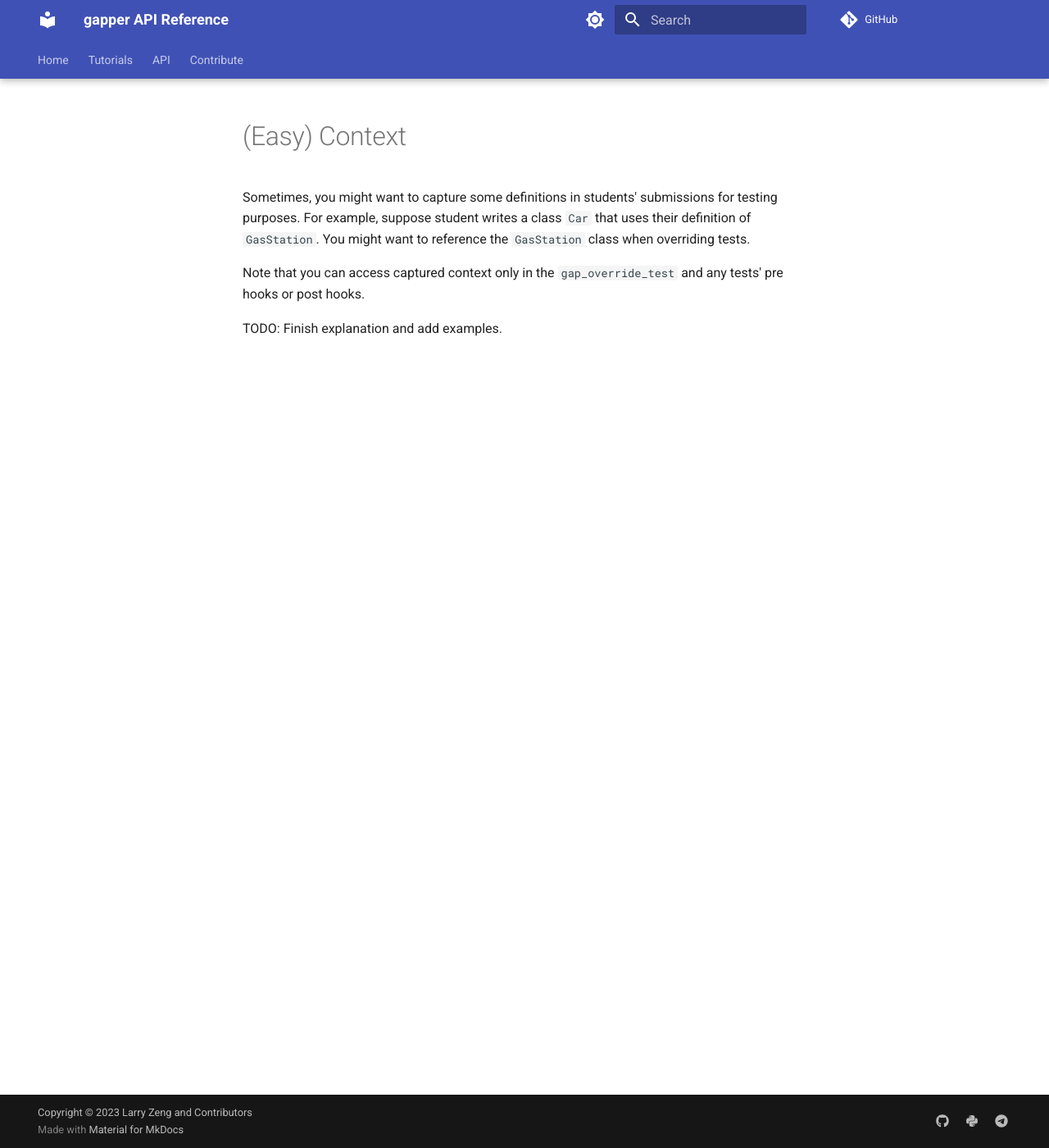
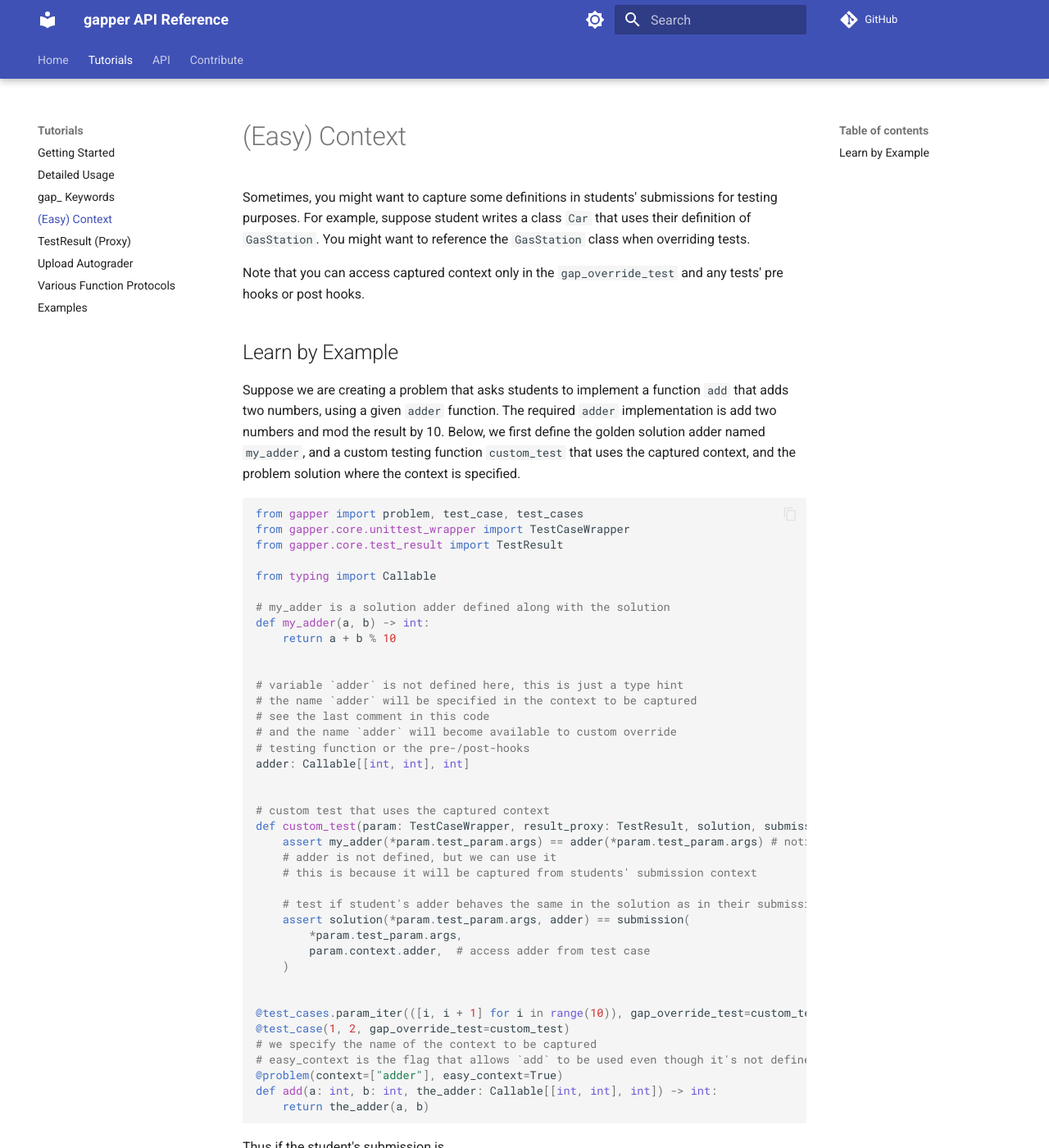
Before and after one commit to FlickerSoul/gapper, an MkDocs documentation site: the page built from docs/Tutorials/Easy-Context.md, in a window 1280 px wide and 1400 px high. Shown: the whole window at 82% size. Built offline with MkDocs 1.6.1 and Material for MkDocs 9.7.7, drawn with Linux system fonts in a browser that asks for light colours; comment, search, counter and statistics services are not loaded; some of the changed text lies outside the part shown.

Commit message:
docs: update context and easy context tutorial

````diff
--- a/docs/Tutorials/Easy-Context.md
+++ b/docs/Tutorials/Easy-Context.md
@@ -4,4 +4,74 @@ Sometimes, you might want to capture some definitions in students' submissions f
 
 Note that you can access captured context only in the `gap_override_test` and any tests' pre hooks or post hooks.
 
-TODO: Finish explanation and add examples.
+## Learn by Example
+
+Suppose we are creating a problem that asks students to implement a function `add` that adds two numbers, using a given `adder` function.
+The required `adder` implementation is add two numbers and mod the result by 10. Below, we first define the golden solution adder named `my_adder`, and a custom testing
+function `custom_test` that uses the captured context, and the problem solution where the context is specified.
+
+```python
+from gapper import problem, test_case, test_cases
+from gapper.core.unittest_wrapper import TestCaseWrapper
+from gapper.core.test_result import TestResult
+
+from typing import Callable
+
+# my_adder is a solution adder defined along with the solution
+def my_adder(a, b) -> int:
+    return a + b % 10
+
+
+# variable `adder` is not defined here, this is just a type hint
+# the name `adder` will be specified in the context to be captured
+# see the last comment in this code
+# and the name `adder` will become available to custom override
+# testing function or the pre-/post-hooks
+adder: Callable[[int, int], int]
+
+
+# custom test that uses the captured context
+def custom_test(param: TestCaseWrapper, result_proxy: TestResult, solution, submission):
+    assert my_adder(*param.test_param.args) == adder(*param.test_param.args) # notice here
+    # adder is not defined, but we can use it
+    # this is because it will be captured from students' submission context
+
+    # test if student's adder behaves the same in the solution as in their submission
+    assert solution(*param.test_param.args, adder) == submission(
+        *param.test_param.args,
+        param.context.adder,  # access adder from test case
+    )
+
+
+@test_cases.param_iter(([i, i + 1] for i in range(10)), gap_override_test=custom_test)
+@test_case(1, 2, gap_override_test=custom_test)
+# we specify the name of the context to be captured
+# easy_context is the flag that allows `add` to be used even though it's not defined
+@problem(context=["adder"], easy_context=True)
+def add(a: int, b: int, the_adder: Callable[[int, int], int]) -> int:
+    return the_adder(a, b)
+```
+
+Thus if the student's submission is
+
+```python
+def adder(a, b):
+    return (a % 10 + b % 10) % 10
+
+def add(a, b, some_adder):
+    return some_adder(a, b)
+```
+
+The test will pass because the student's `adder` is semantically equivalent to the solution's `my_adder`.
+
+The `easy_context` flag, which is set to `True` by default, in the `@problem` decorator allows you to inject context variables directly. In the example above, you can use `add` even though it's not defined. If `easy_context` is set to False, you can still access the captured context using `param.context.<context_variable_name>`. For example, `param.context.adder`
+
+If any of the names specified in `context` is not present in student's submission, the submission will be rejected without testing.
+
+That is, in the example above, if the student's submission is
+
+```python
+def add(a, b):
+    return (a % 10 + b % 10) % 10
+```
+, because the file does not contain `adder`, it will be rejected.
--- a/mkdocs.yaml
+++ b/mkdocs.yaml
@@ -11,6 +11,7 @@ nav:
       - Tutorials/Getting-Started.md
       - Tutorials/Detailed-Usage.md
       - Tutorials/gap_-Keywords.md
+      - Tutorials/Easy-Context.md
       - Tutorials/Test-Result-(Proxy).md
       - Tutorials/Upload-Autograder.md
       - Tutorials/Various-Function-Protocols.md
````
Also changed, not shown: docs/Tutorials/Detailed-Usage.md (+3 -9 lines).
